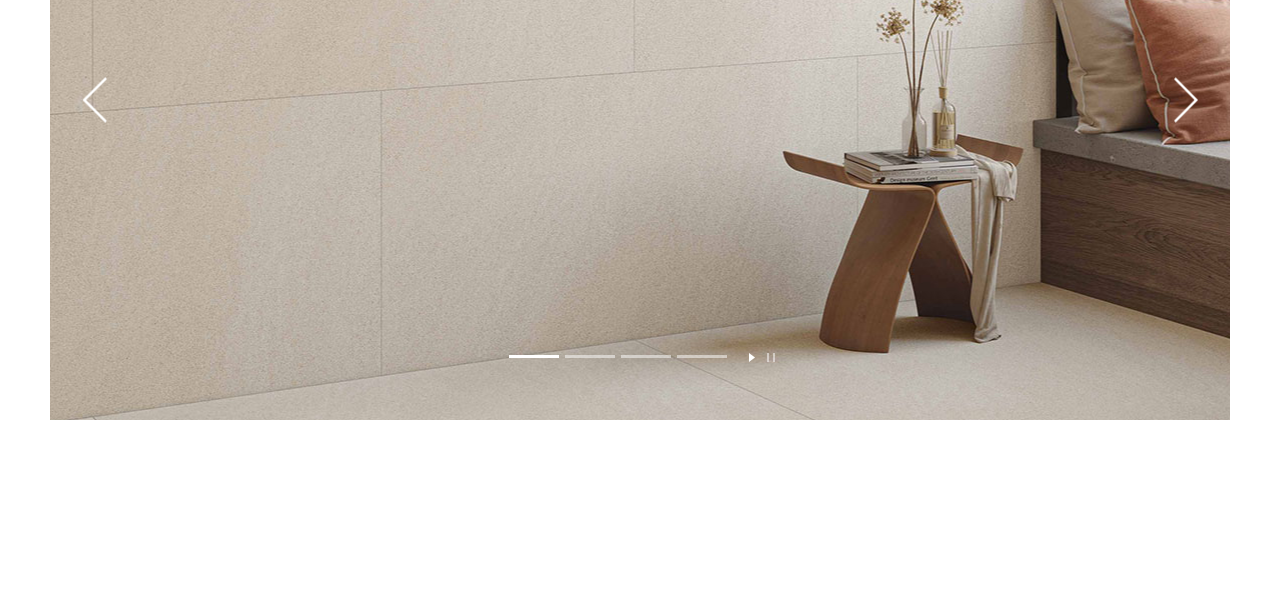
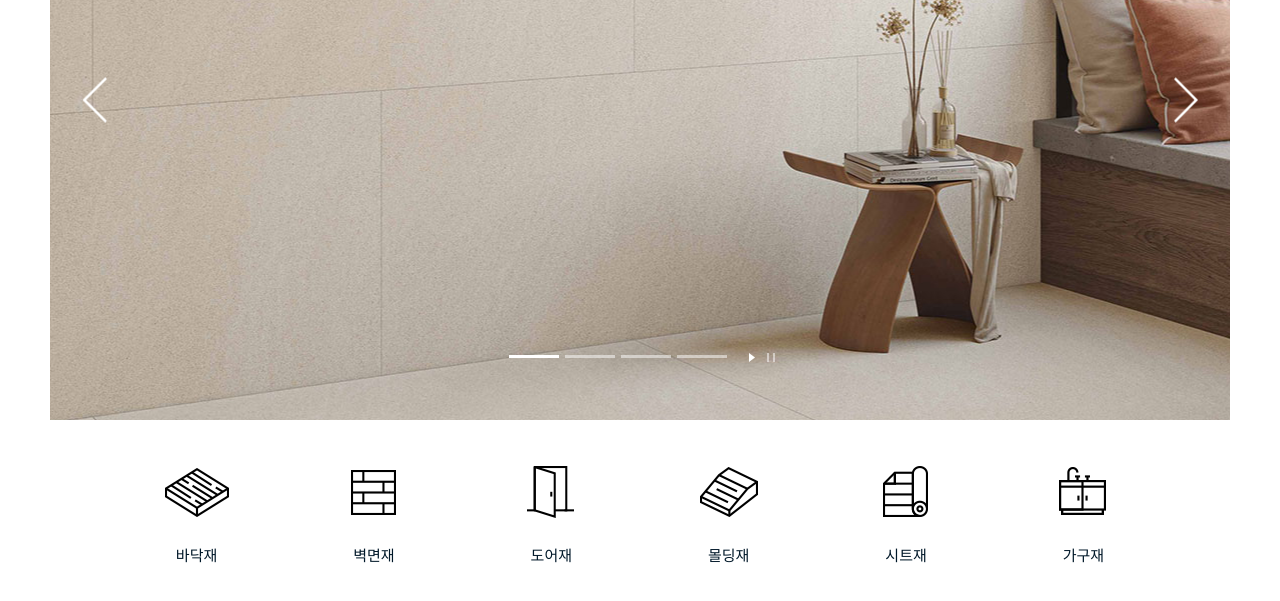
Before and after one commit to JuMoth/hansolhomedecoClone, a plain HTML site: page index.html in a window 1280 px wide. Shown: the part 301-902 px from the top of the page. Before the commit the page ends 800 px from the top, so only its background shows below. Drawn offline with Linux system fonts and the light colour scheme.

Commit message:
feat: Add mainPage content section

```diff
--- a/css/index.css
+++ b/css/index.css
@@ -185,3 +185,45 @@ header .spot li:last-child a {
     left: 10%;
     top: 100px;
 }
+
+/* product */
+.product a {
+    display: block; /*block 요소의 특징은 기본적으로 가로가 100% */
+    color: #001829;
+    font-size: 15px;
+}
+.product a:hover {
+    color: #2d5b79;
+    font-weight: bold;
+}
+.product a::before {
+    content: "";
+    display: block;
+    margin: 0 0 26px;
+    width: 64px;
+    height: 52px;
+    background: url(../images/sp_com.png) no-repeat;
+}
+.product ul {
+    padding: 46px 0 41px;
+    text-align: center;
+}
+.product li {
+    display: inline-block;
+    padding: 0 55px;
+    text-align: center;
+    font-size: 0;
+}
+.product li:nth-child(1) a::before { background-position: -3px -118px; }
+.product li:nth-child(2) a::before { background-position: -75px -118px; }
+.product li:nth-child(3) a::before { background-position: -148px -118px; }
+.product li:nth-child(4) a::before { background-position: -219px -118px; }
+.product li:nth-child(5) a::before { background-position: -292px -118px; }
+.product li:nth-child(6) a::before { background-position: -364px -118px; }
+
+.product li:nth-child(1) a:hover::before { background-position: -3px -184px; }
+.product li:nth-child(2) a:hover::before { background-position: -75px -184px; }
+.product li:nth-child(3) a:hover::before { background-position: -148px -184px; }
+.product li:nth-child(4) a:hover::before { background-position: -219px -184px; }
+.product li:nth-child(5) a:hover::before { background-position: -292px -184px; }
+.product li:nth-child(6) a:hover::before { background-position: -364px -184px; }
--- a/index.html
+++ b/index.html
@@ -74,5 +74,16 @@
         </div>
       </div>
     </section>
+    <section class="product">
+        <h2 class="hide">제품정보</h2>
+        <ul>
+            <li><a href="#a">바닥재</a></li>
+            <li><a href="#a">벽면재</a></li>
+            <li><a href="#a">도어재</a></li>
+            <li><a href="#a">몰딩재</a></li>
+            <li><a href="#a">시트재</a></li>
+            <li><a href="#a">가구재</a></li>
+        </ul>
+    </section>
   </body>
 </html>
```
